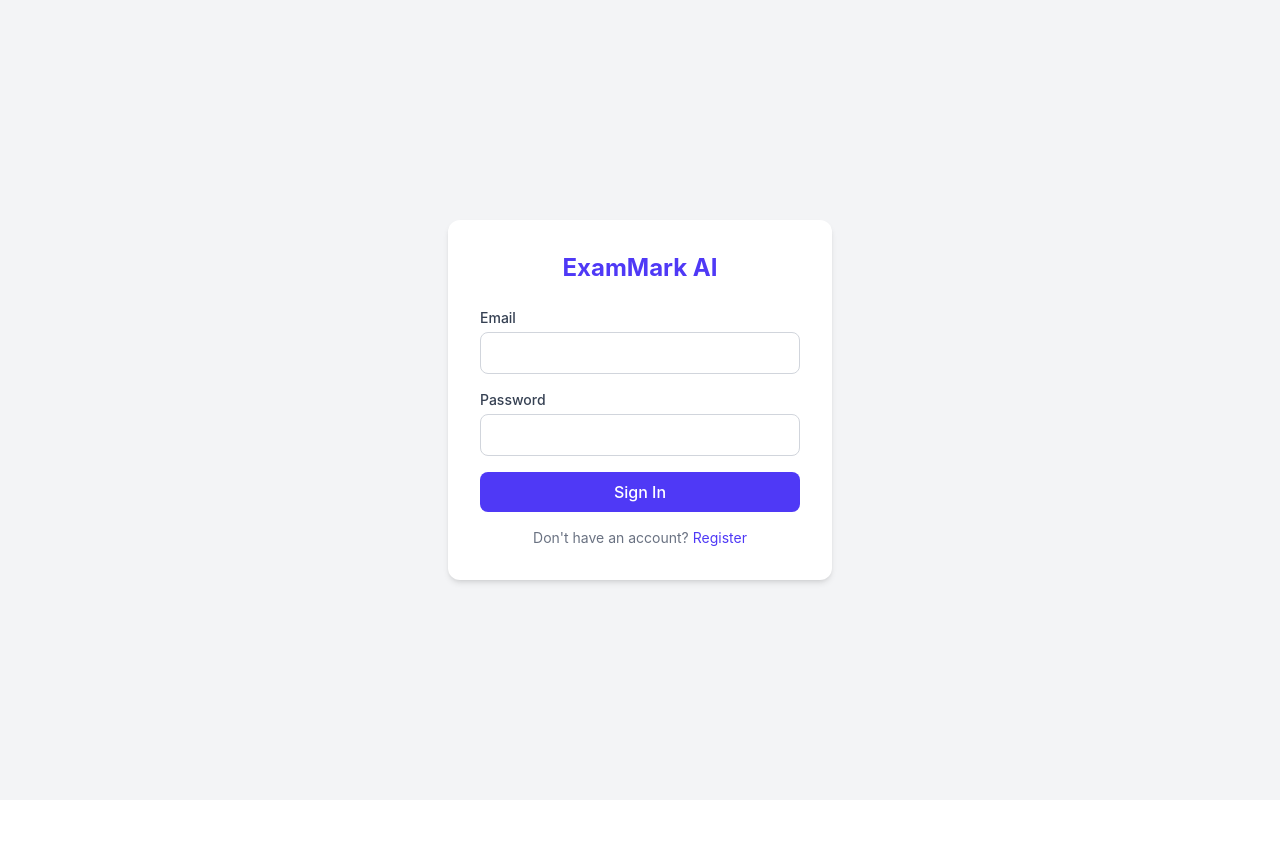
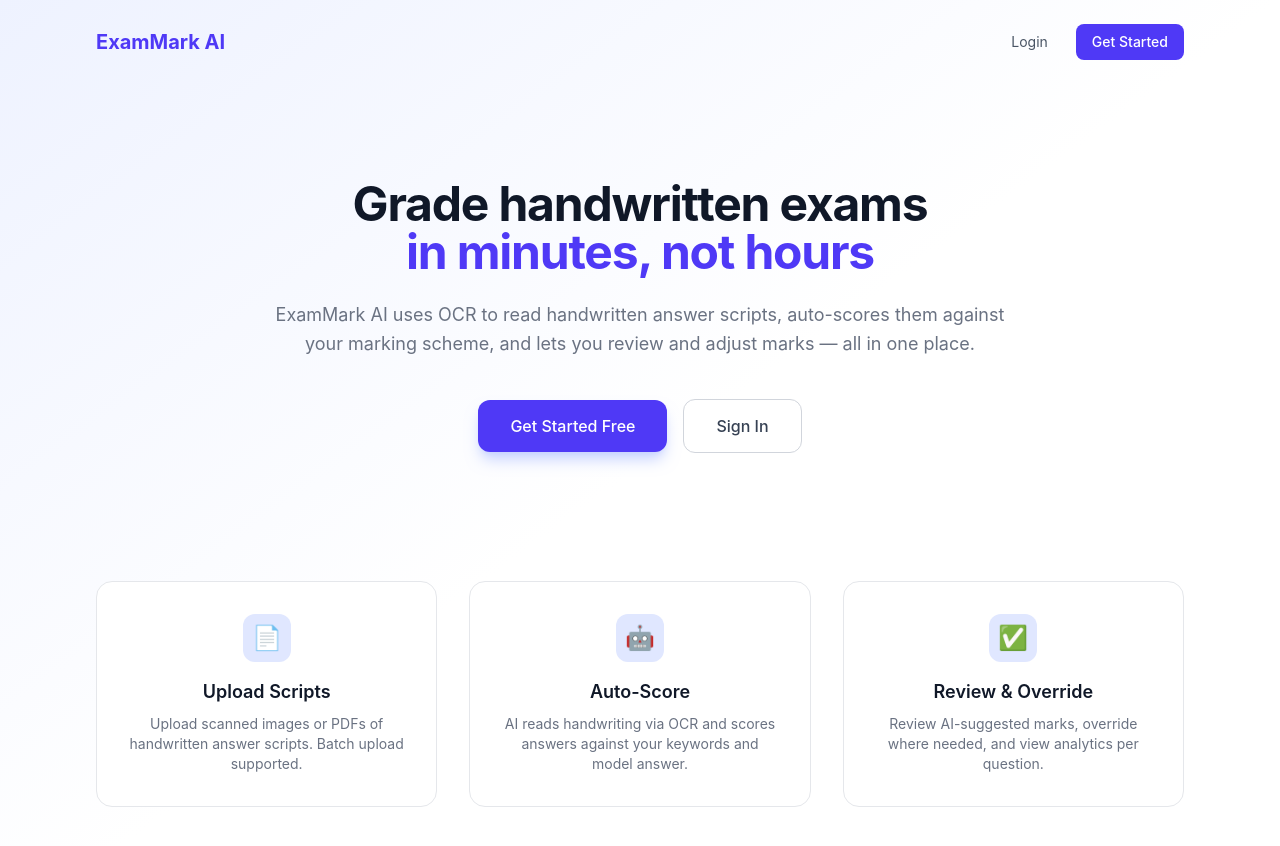
Before and after one commit to Winney360/exam-marker, a React (Vite) app in the folder frontend/: page / in a window 1280 px wide. Before the commit this address led to /login. Shown: the top 846 px of the page. Before the commit the page ends 800 px from the top, so only its background shows below. Built offline with nearby package versions, Linux system fonts and the light colour scheme.

Commit message:
feat: add Home route at /, move Dashboard to /dashboard

```diff
--- a/frontend/src/App.tsx
+++ b/frontend/src/App.tsx
@@ -2,6 +2,7 @@
 import { AuthProvider } from './hooks/useAuth.tsx'
 import ProtectedRoute from './components/ProtectedRoute.tsx'
 import Layout from './components/Layout.tsx'
+import Home from './pages/Home.tsx'
 import Login from './pages/Login.tsx'
 import Dashboard from './pages/Dashboard.tsx'
 import Assessments from './pages/Assessments.tsx'
@@ -13,10 +14,11 @@
   return (
     <AuthProvider>
       <Routes>
+        <Route path="/" element={<Home />} />
         <Route path="/login" element={<Login />} />
         <Route element={<ProtectedRoute />}>
           <Route element={<Layout />}>
-            <Route path="/" element={<Dashboard />} />
+            <Route path="/dashboard" element={<Dashboard />} />
             <Route path="/assessments" element={<Assessments />} />
             <Route path="/assessments/:id" element={<AssessmentDetail />} />
             <Route path="/assessments/:id/analytics" element={<Analytics />} />
```
